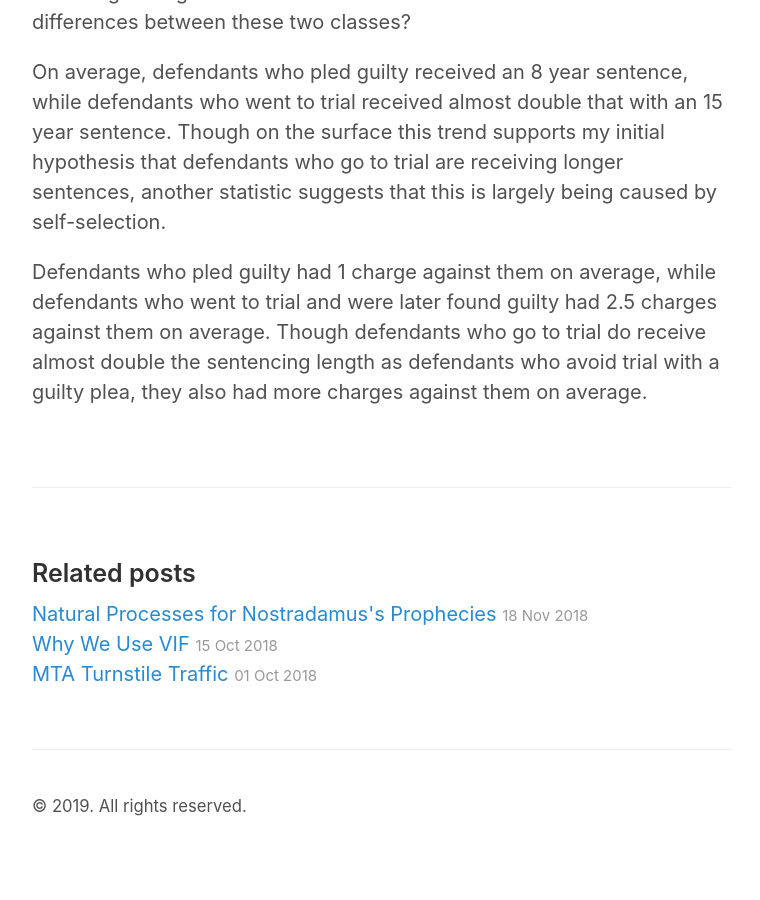
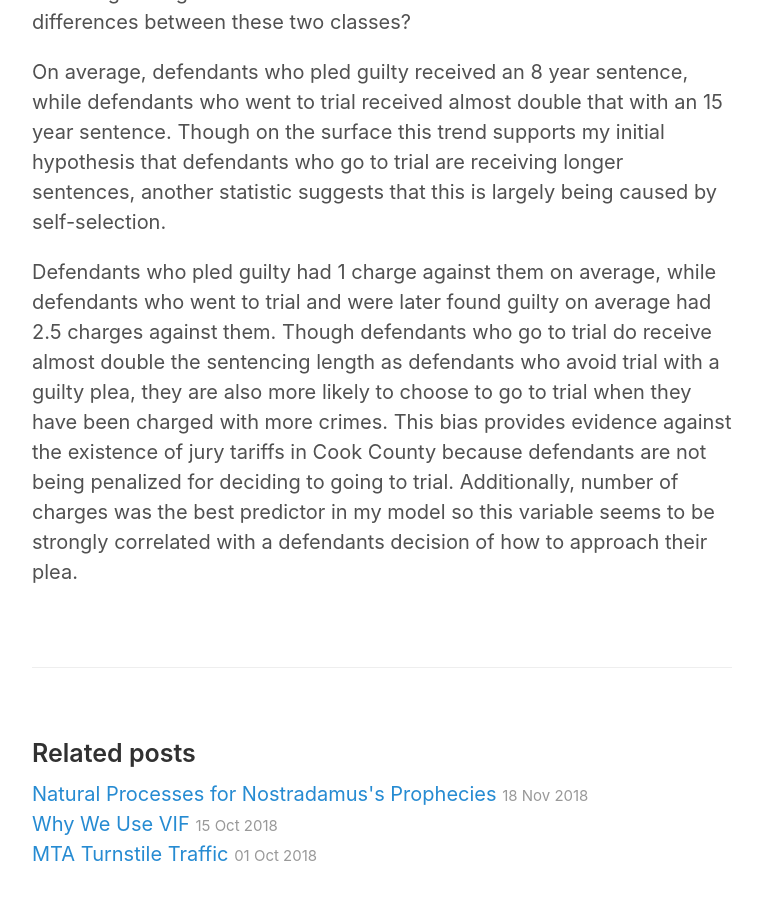
Before and after one commit to cyaris/cyaris.github.io-original, a Jekyll site: the page built from _posts/2018-11-02-post.md, in a window 1280 px wide and 900 px high, scrolled down 2445 px. Shown: the whole window, without its empty margins (258-1018 px from the left). Built offline with Jekyll 4.4.1, drawn with Linux system fonts in a browser that asks for light colours; nearby versions of some CDN libraries; before the commit the page ends 3305 px from its top, so only the background shows below that.

Commit message:
Made more updates to blog post.

```diff
--- a/_posts/2018-11-02-post.md
+++ b/_posts/2018-11-02-post.md
@@ -26,4 +26,4 @@ The random forest model was 87% accurate, so overall it did a good job of distin
 
 On average, defendants who pled guilty received an 8 year sentence, while defendants who went to trial received almost double that with an 15 year sentence. Though on the surface this trend supports my initial hypothesis that defendants who go to trial are receiving longer sentences, another statistic suggests that this is largely being caused by self-selection.
 
-Defendants who pled guilty had 1 charge against them on average, while defendants who went to trial and were later found guilty had 2.5 charges against them on average. Though defendants who go to trial do receive almost double the sentencing length as defendants who avoid trial with a guilty plea, they also had more charges against them on average.
+Defendants who pled guilty had 1 charge against them on average, while defendants who went to trial and were later found guilty on average had 2.5 charges against them. Though defendants who go to trial do receive almost double the sentencing length as defendants who avoid trial with a guilty plea, they are also more likely to choose to go to trial when they have been charged with more crimes. This bias provides evidence against the existence of jury tariffs in Cook County because defendants are not being penalized for deciding to going to trial. Additionally, number of charges was the best predictor in my  model so this variable seems to be strongly correlated with a defendants decision of how to approach their plea.
```
